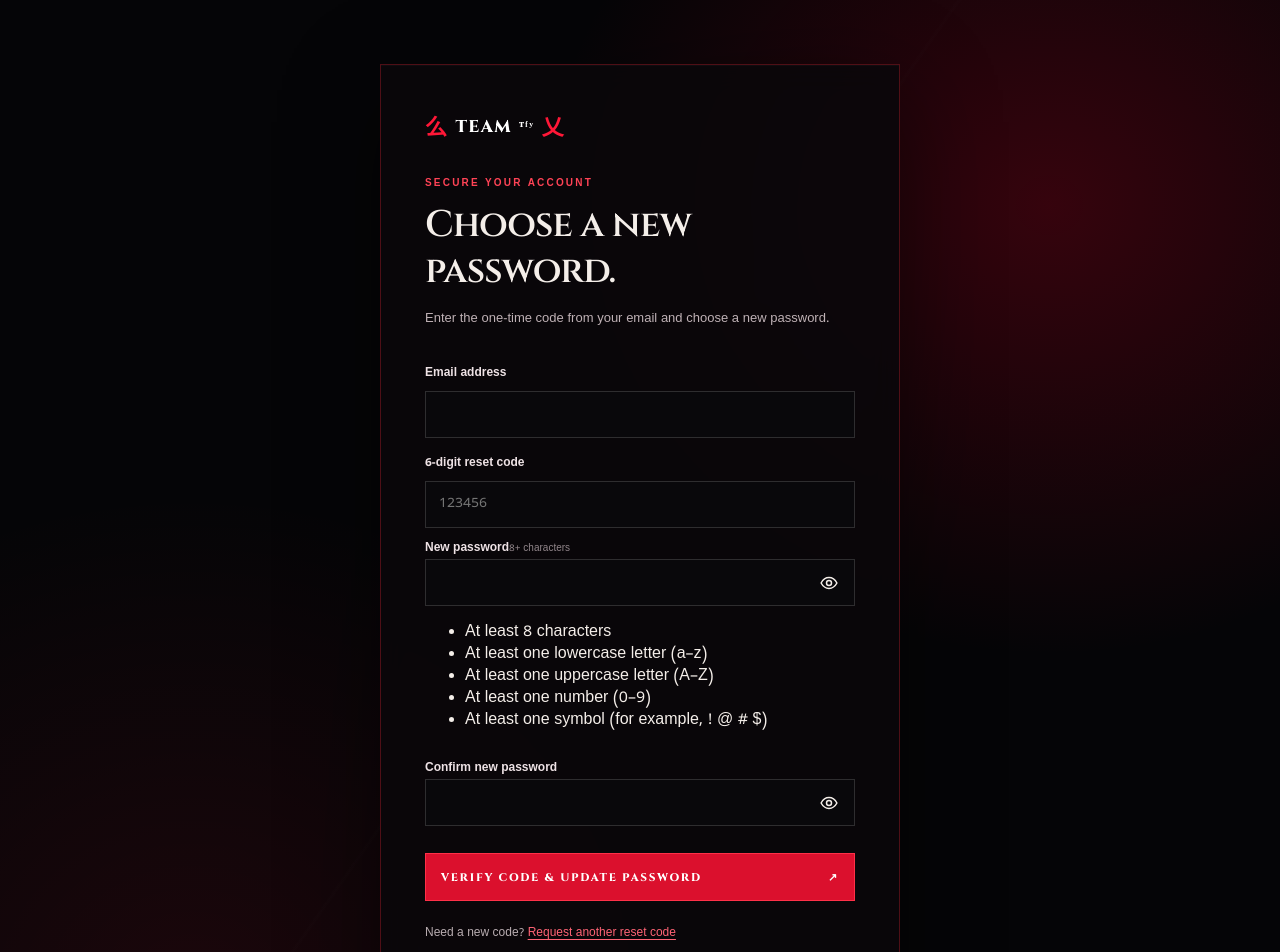
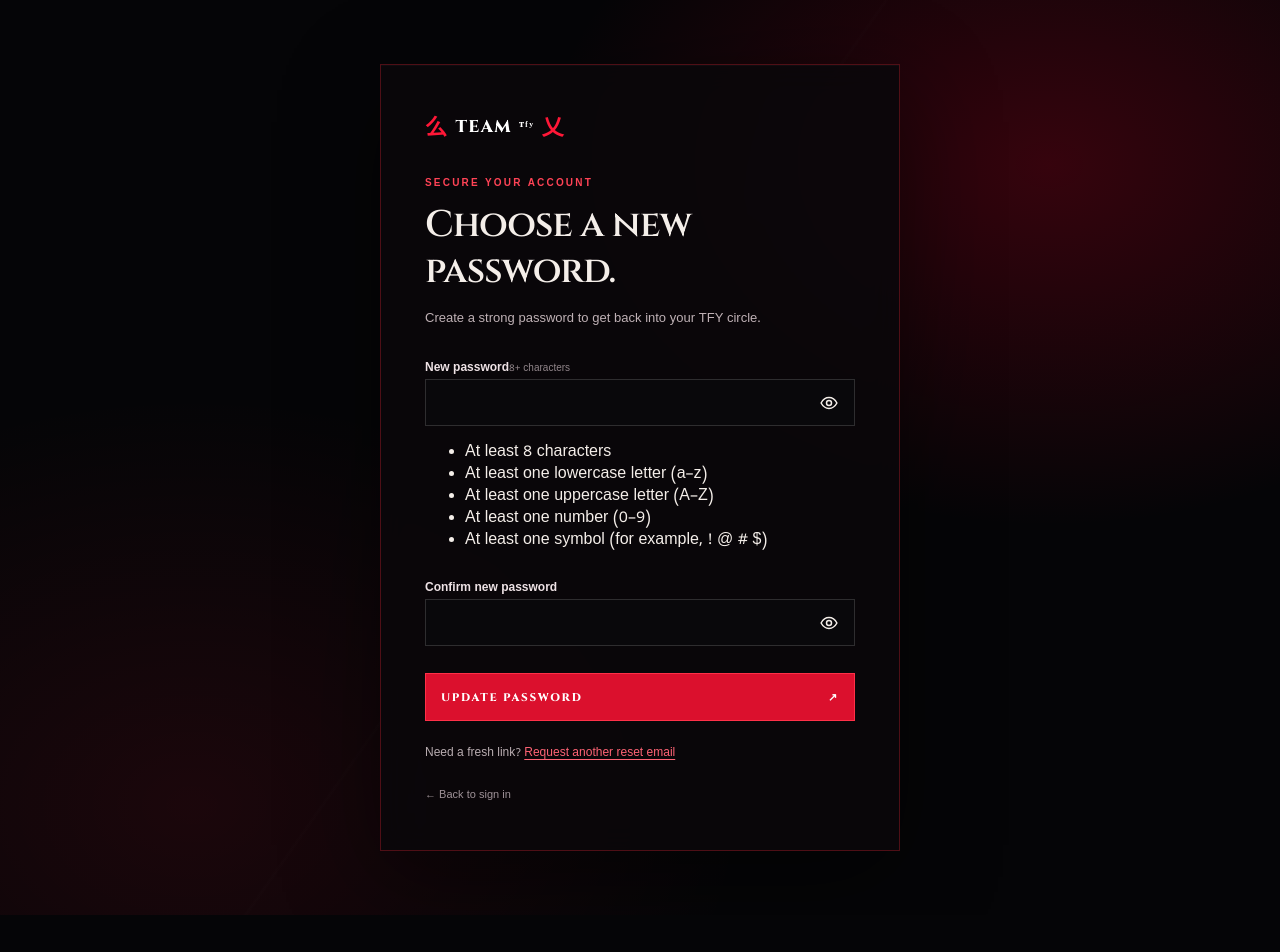
Before and after one commit to alone4verasthew-dot/TEAM-community-, a Next.js app: page /reset-password in a window 1280 px wide. Shown: the top 952 px of the page. After the commit the page ends 915 px from the top, so only its background shows below. Built offline with nearby package versions, Linux system fonts and the light colour scheme.

Commit message:
Restore reset-link password update flow

```diff
--- a/app/reset-password/page.tsx
+++ b/app/reset-password/page.tsx
@@ -8,7 +8,6 @@ import { createClient } from "@/lib/supabase/client";
 
 export default function ResetPasswordPage() {
   const router = useRouter();
-  const [email, setEmail] = useState("");
   const [status, setStatus] = useState("");
   const [error, setError] = useState("");
   const [loading, setLoading] = useState(false);
@@ -20,15 +19,9 @@ export default function ResetPasswordPage() {
     setLoading(true);
 
     const formData = new FormData(event.currentTarget);
-    const token = String(formData.get("token") ?? "").trim();
     const password = String(formData.get("password") ?? "");
     const confirmation = String(formData.get("confirm_password") ?? "");
 
-    if (!email.trim() || !/^\d{6}$/.test(token)) {
-      setError("Enter the email address and the 6-digit code from your reset email.");
-      setLoading(false);
-      return;
-    }
     if (password.length < 8 || !/[a-z]/.test(password) || !/[A-Z]/.test(password) || !/[0-9]/.test(password) || !/[^A-Za-z0-9]/.test(password)) {
       setError("Use at least 8 characters, including a lowercase letter, uppercase letter, number, and symbol.");
       setLoading(false);
@@ -42,19 +35,17 @@ export default function ResetPasswordPage() {
 
     try {
       const supabase = createClient();
-      const { error: verifyError } = await supabase.auth.verifyOtp({
-        email: email.trim(),
-        token,
-        type: "recovery",
-      });
-      if (verifyError) throw verifyError;
-
+      const { data: { session }, error: sessionError } = await supabase.auth.getSession();
+      if (sessionError || !session) {
+        setError("This reset link is invalid or expired. Request a new password reset email.");
+        return;
+      }
       const { error: updateError } = await supabase.auth.updateUser({ password });
       if (updateError) throw updateError;
       setStatus("Your password has been updated. Taking you to sign in…");
       window.setTimeout(() => router.replace("/login?message=password-updated"), 1200);
     } catch {
-      setError("The code is invalid or expired, or the email service is temporarily rate-limited. Request a new code and try again.");
+      setError("We couldn't update your password. Request a fresh reset link and try again.");
     } finally {
       setLoading(false);
     }
@@ -68,26 +59,21 @@ export default function ResetPasswordPage() {
         </Link>
         <p className="auth-eyebrow">SECURE YOUR ACCOUNT</p>
         <h1>Choose a new password.</h1>
-        <p className="auth-intro">Enter the one-time code from your email and choose a new password.</p>
+        <p className="auth-intro">Create a strong password to get back into your TFY circle.</p>
 
         {status ? <p className="auth-notice" role="status">{status}</p> : null}
         {error ? <p className="auth-error" role="alert">{error}</p> : null}
 
         <form className="auth-form" onSubmit={handleSubmit}>
-          <label htmlFor="recovery-email">Email address</label>
-          <input id="recovery-email" name="email" type="email" autoComplete="email" value={email} onChange={(event) => setEmail(event.target.value)} required />
-          <label htmlFor="recovery-token">6-digit reset code</label>
-          <input id="recovery-token" name="token" type="text" inputMode="numeric" autoComplete="one-time-code" pattern="[0-9]{6}" maxLength={6} placeholder="123456" required />
           <PasswordField id="reset-password" name="password" label="New password" autoComplete="new-password" showRequirements />
           <PasswordField id="reset-confirm-password" name="confirm_password" label="Confirm new password" autoComplete="new-password" />
           <button className="auth-submit" type="submit" disabled={loading}>
-            {loading ? "VERIFYING CODE..." : "VERIFY CODE & UPDATE PASSWORD"} <span>↗</span>
+            {loading ? "UPDATING..." : "UPDATE PASSWORD"} <span>↗</span>
           </button>
         </form>
 
-        <p className="auth-switch">Need a new code? <Link href="/forgot-password">Request another reset code</Link></p>
-        <p className="auth-switch">Remembered your password? <Link href="/login">Back to sign in</Link></p>
-        <Link href="/" className="auth-home-link">← Back to TFY home</Link>
+        <p className="auth-switch">Need a fresh link? <Link href="/forgot-password">Request another reset email</Link></p>
+        <Link href="/login" className="auth-home-link">← Back to sign in</Link>
       </div>
     </main>
   );
```
